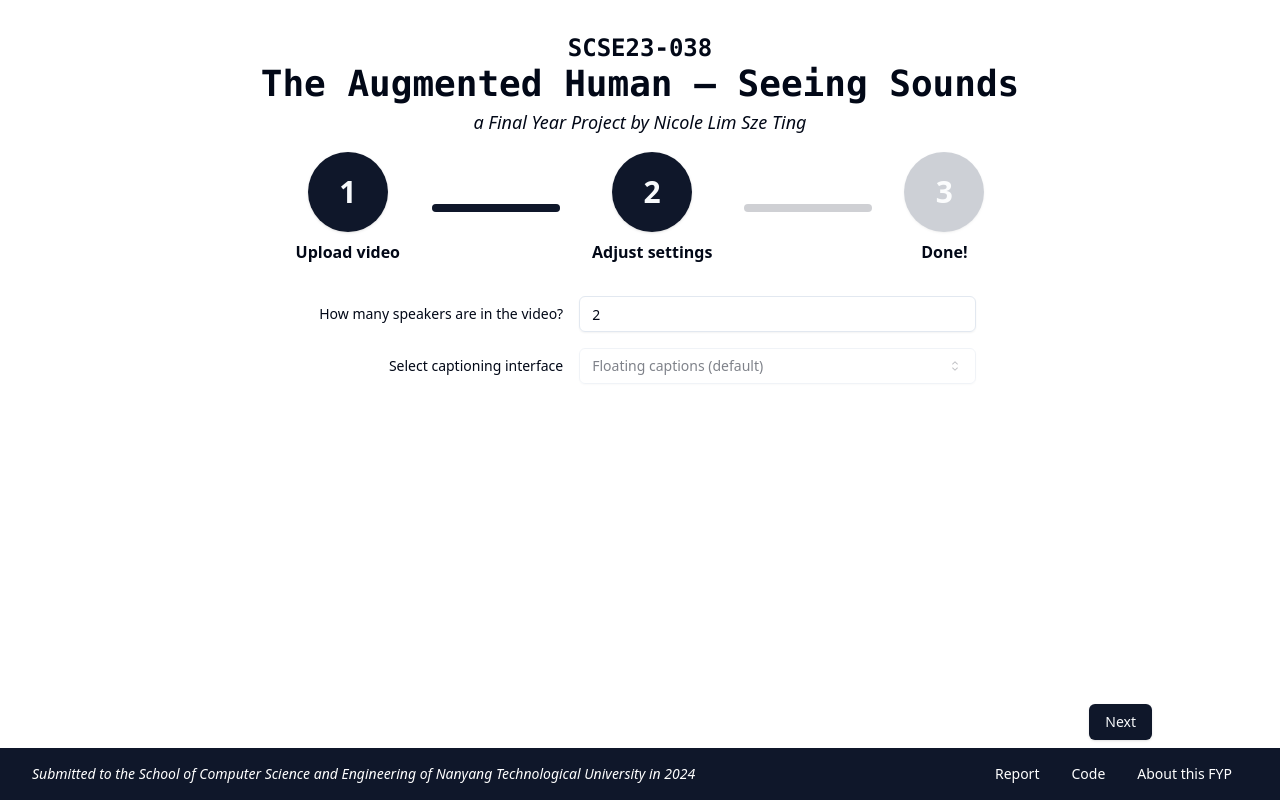
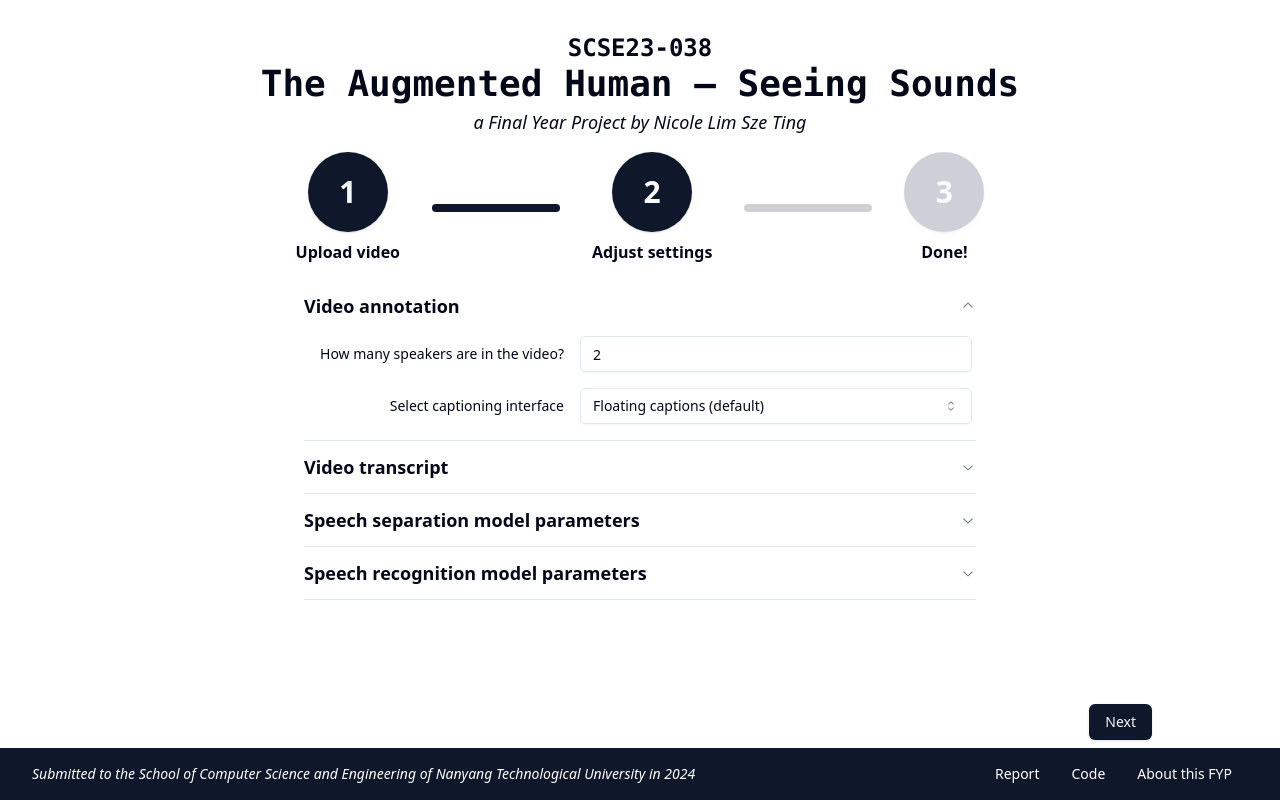
Before and after one commit to nicolelst/seeing_sounds, a React (Vite) app in the folder application/fe/: page / in a window 1280 px wide. Both pictures are taken after a click on the button "Report". Built offline with nearby package versions, Linux system fonts and the light colour scheme.

Commit message:
settings: add accordion and make scrollable

```diff
--- a/application/fe/package.json
+++ b/application/fe/package.json
@@ -10,10 +10,12 @@
     "preview": "vite preview"
   },
   "dependencies": {
+    "@radix-ui/react-accordion": "^1.1.2",
     "@radix-ui/react-aspect-ratio": "^1.0.3",
     "@radix-ui/react-icons": "^1.3.0",
     "@radix-ui/react-label": "^2.0.2",
     "@radix-ui/react-progress": "^1.0.3",
+    "@radix-ui/react-scroll-area": "^1.0.5",
     "@radix-ui/react-select": "^2.0.0",
     "@radix-ui/react-slot": "^1.0.2",
     "class-variance-authority": "^0.7.0",
--- a/application/fe/src/components/stages/settingsStage.tsx
+++ b/application/fe/src/components/stages/settingsStage.tsx
@@ -9,9 +9,16 @@ import {
 	SelectTrigger,
 	SelectValue,
 } from "@/shadcn/components/ui/select";
+import {
+	Accordion,
+	AccordionContent,
+	AccordionItem,
+	AccordionTrigger,
+} from "@/shadcn/components/ui/accordion";
 import { FormInputs } from "@/types/formInputs";
 import { ReactElement, ReactNode } from "react";
 import { UseFormRegister, FieldError, FieldErrors } from "react-hook-form";
+import { ScrollArea } from "@/shadcn/components/ui/scroll-area";
 
 interface SettingsStageProps {
 	register: UseFormRegister<FormInputs>;
@@ -24,10 +31,16 @@ export default function SettingsStage({
 }: SettingsStageProps): ReactElement {
 	return (
 		<div className="flex flex-col w-full h-full">
-			<div className="flex flex-col w-full h-full">
 			{/* <input {...register("exampleRequired", { required: true })} />
 				{errors.exampleRequired && <span>This field is required</span>} */}
-				<div className="grid gap-4 py-4 w-full max-w-2xl mx-auto">
+			<Accordion
+				type="single"
+				collapsible
+				defaultValue="video"
+				className="w-full h-full max-w-2xl mx-auto"
+			>
+				<SettingAccordionItem value="video" header="Video annotation">
+					<div className="flex flex-col gap-4">
 						<SettingItem
 							label="How many speakers are in the video?"
 							error={errors.numSpeakers}
@@ -52,34 +65,102 @@ export default function SettingsStage({
 							{/* TODO info button for interface preview/explanation */}
 							{/* TODO register annotationType */}
 							{/* TODO enable when options available */}
-						<Select disabled defaultValue="floating">
-							<SelectTrigger>
-								<SelectValue placeholder="Select an interface" />
-							</SelectTrigger>
-							<SelectContent>
-								<SelectGroup>
-									<SelectItem value="floating">
-										Floating captions (default)
-									</SelectItem>
-									<SelectItem value="colour">
-										Static captions coloured by speaker
-									</SelectItem>
-									<SelectItem value="pointer">
-										Static captions with pointers
-									</SelectItem>
-									<SelectItem value="traditional">
-										Traditional static captions
-									</SelectItem>
-								</SelectGroup>
-							</SelectContent>
-						</Select>
+							{/* TODO change value based on form */}
+							<InterfaceSelector value="floating" />
 						</SettingItem>
 					</div>
+				</SettingAccordionItem>
+				<SettingAccordionItem
+					value="transcript"
+					header="Video transcript"
+				>
+					<div className="flex flex-col gap-4">
+						<SettingItem
+							label="Setting"
+							error={undefined}
+							// errors.numSpeakers
+						>
+							<Input
+							// {...register("numSpeakers", {
+							// 	required: true,
+							// })}
+							/>
+						</SettingItem>
 					</div>
+				</SettingAccordionItem>
+				<SettingAccordionItem
+					value="speechSep"
+					header="Speech separation model parameters"
+				>
+					<div className="flex flex-col gap-4">
+						<SettingItem
+							label="Setting"
+							error={undefined}
+							// errors.numSpeakers
+						>
+							<Input
+							// {...register("numSpeakers", {
+							// 	required: true,
+							// })}
+							/>
+						</SettingItem>
+					</div>
+				</SettingAccordionItem>
+				<SettingAccordionItem
+					value="speechRec"
+					header="Speech recognition model parameters"
+				>
+					<div className="flex flex-col gap-4">
+						<SettingItem
+							label="Setting"
+							error={undefined}
+							// errors.numSpeakers
+						>
+							<Input
+							// {...register("numSpeakers", {
+							// 	required: true,
+							// })}
+							/>
+						</SettingItem>
+					</div>
+				</SettingAccordionItem>
+			</Accordion>
 			<Button className="w-fit my-2 self-end" type="submit">
 				Next
 			</Button>
 		</div>
+	);
+}
+
+interface SettingAccordionItemProps {
+	value: string;
+	header: string;
+	children: ReactNode;
+	scrollable?: boolean;
+}
+
+function SettingAccordionItem({
+	value,
+	header,
+	children,
+	scrollable,
+}: SettingAccordionItemProps): ReactElement {
+	return (
+		<AccordionItem value={value}>
+			<AccordionTrigger className="text-lg font-semibold hover:no-underline py-3">
+				{header}
+			</AccordionTrigger>
+			<AccordionContent className="px-1 pt-1 pb-4">
+				{scrollable ?? false ? (
+					<ScrollArea className="h-52 pr-4">
+						{/* TODO dynamically determine size based on screen */}
+						{children}
+					</ScrollArea>
+				) : (
+					children
+				)}
+			</AccordionContent>
+		</AccordionItem>
 	);
 }
 
@@ -105,3 +186,36 @@ function SettingItem({
 		</div>
 	);
 }
+
+interface InterfaceSelectorProps {
+	disabled?: boolean;
+	value?: string;
+}
+function InterfaceSelector({
+	disabled,
+	value,
+}: InterfaceSelectorProps): ReactElement {
+	return (
+		<Select disabled={disabled ?? false} defaultValue={value ?? "floating"}>
+			<SelectTrigger>
+				<SelectValue placeholder="Select an interface" />
+			</SelectTrigger>
+			<SelectContent>
+				<SelectGroup>
+					<SelectItem value="floating">
+						Floating captions (default)
+					</SelectItem>
+					<SelectItem value="colour">
+						Static captions coloured by speaker
+					</SelectItem>
+					<SelectItem value="pointer">
+						Static captions with pointers
+					</SelectItem>
+					<SelectItem value="traditional">
+						Traditional static captions
+					</SelectItem>
+				</SelectGroup>
+			</SelectContent>
+		</Select>
+	);
+}
--- /dev/null
+++ b/application/fe/src/shadcn/components/ui/accordion.tsx
@@ -0,0 +1,55 @@
+import * as React from "react"
+import * as AccordionPrimitive from "@radix-ui/react-accordion"
+import { ChevronDownIcon } from "@radix-ui/react-icons"
+
+import { cn } from "@/shadcn/utils"
+
+const Accordion = AccordionPrimitive.Root
+
+const AccordionItem = React.forwardRef<
+  React.ElementRef<typeof AccordionPrimitive.Item>,
+  React.ComponentPropsWithoutRef<typeof AccordionPrimitive.Item>
+>(({ className, ...props }, ref) => (
+  <AccordionPrimitive.Item
+    ref={ref}
+    className={cn("border-b", className)}
+    {...props}
+  />
+))
+AccordionItem.displayName = "AccordionItem"
+
+const AccordionTrigger = React.forwardRef<
+  React.ElementRef<typeof AccordionPrimitive.Trigger>,
+  React.ComponentPropsWithoutRef<typeof AccordionPrimitive.Trigger>
+>(({ className, children, ...props }, ref) => (
+  <AccordionPrimitive.Header className="flex">
+    <AccordionPrimitive.Trigger
+      ref={ref}
+      className={cn(
+        "flex flex-1 items-center justify-between py-4 text-sm font-medium transition-all hover:underline [&[data-state=open]>svg]:rotate-180",
+        className
+      )}
+      {...props}
+    >
+      {children}
+      <ChevronDownIcon className="h-4 w-4 shrink-0 text-muted-foreground transition-transform duration-200" />
+    </AccordionPrimitive.Trigger>
+  </AccordionPrimitive.Header>
+))
+AccordionTrigger.displayName = AccordionPrimitive.Trigger.displayName
+
+const AccordionContent = React.forwardRef<
+  React.ElementRef<typeof AccordionPrimitive.Content>,
+  React.ComponentPropsWithoutRef<typeof AccordionPrimitive.Content>
+>(({ className, children, ...props }, ref) => (
+  <AccordionPrimitive.Content
+    ref={ref}
+    className="overflow-hidden text-sm data-[state=closed]:animate-accordion-up data-[state=open]:animate-accordion-down"
+    {...props}
+  >
+    <div className={cn("pb-4 pt-0", className)}>{children}</div>
+  </AccordionPrimitive.Content>
+))
+AccordionContent.displayName = AccordionPrimitive.Content.displayName
+
+export { Accordion, AccordionItem, AccordionTrigger, AccordionContent }
--- /dev/null
+++ b/application/fe/src/shadcn/components/ui/scroll-area.tsx
@@ -0,0 +1,46 @@
+import * as React from "react"
+import * as ScrollAreaPrimitive from "@radix-ui/react-scroll-area"
+
+import { cn } from "@/shadcn/utils"
+
+const ScrollArea = React.forwardRef<
+  React.ElementRef<typeof ScrollAreaPrimitive.Root>,
+  React.ComponentPropsWithoutRef<typeof ScrollAreaPrimitive.Root>
+>(({ className, children, ...props }, ref) => (
+  <ScrollAreaPrimitive.Root
+    ref={ref}
+    className={cn("relative overflow-hidden", className)}
+    {...props}
+  >
+    <ScrollAreaPrimitive.Viewport className="h-full w-full rounded-[inherit]">
+      {children}
+    </ScrollAreaPrimitive.Viewport>
+    <ScrollBar />
+    <ScrollAreaPrimitive.Corner />
+  </ScrollAreaPrimitive.Root>
+))
+ScrollArea.displayName = ScrollAreaPrimitive.Root.displayName
+
+const ScrollBar = React.forwardRef<
+  React.ElementRef<typeof ScrollAreaPrimitive.ScrollAreaScrollbar>,
+  React.ComponentPropsWithoutRef<typeof ScrollAreaPrimitive.ScrollAreaScrollbar>
+>(({ className, orientation = "vertical", ...props }, ref) => (
+  <ScrollAreaPrimitive.ScrollAreaScrollbar
+    ref={ref}
+    orientation={orientation}
+    className={cn(
+      "flex touch-none select-none transition-colors",
+      orientation === "vertical" &&
+        "h-full w-2.5 border-l border-l-transparent p-[1px]",
+      orientation === "horizontal" &&
+        "h-2.5 flex-col border-t border-t-transparent p-[1px]",
+      className
+    )}
+    {...props}
+  >
+    <ScrollAreaPrimitive.ScrollAreaThumb className="relative flex-1 rounded-full bg-border" />
+  </ScrollAreaPrimitive.ScrollAreaScrollbar>
+))
+ScrollBar.displayName = ScrollAreaPrimitive.ScrollAreaScrollbar.displayName
+
+export { ScrollArea, ScrollBar }
```
Also changed, not shown: 1 other file (tests, documents, lock files or other folders). Lines whose indentation alone changed are shown as unchanged.
